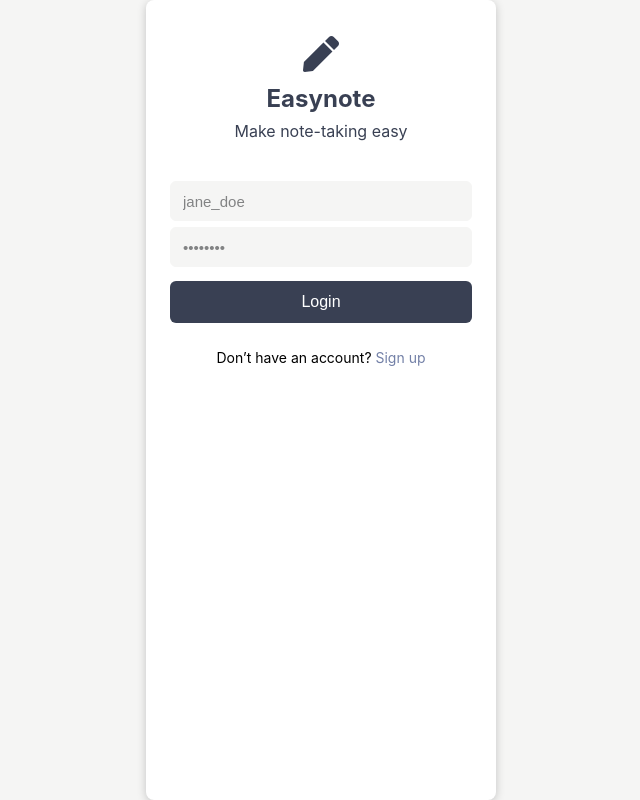
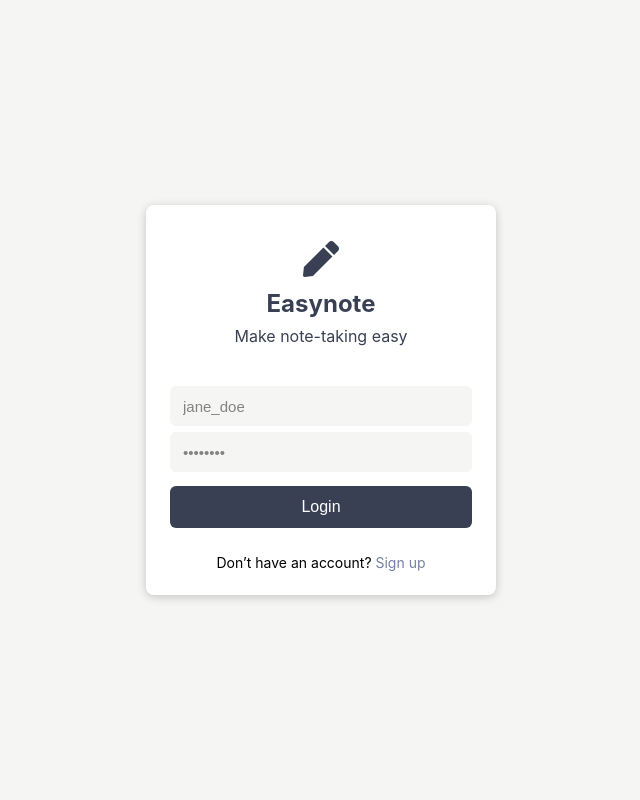
Before and after one commit to kingyiusuen/easynote, a React (Create React App) app in the folder client/: page /login in a window 1280 px wide. Shown: the whole page, without its empty margins (319-959 px from the left). Built offline with nearby package versions, Linux system fonts and the light colour scheme.

Commit message:
Fix height

```diff
--- a/client/src/components/SessionPage/PageContainer.tsx
+++ b/client/src/components/SessionPage/PageContainer.tsx
@@ -29,5 +29,6 @@ const Container = styled.div`
 
   @media (min-width: 600px) {
     width: 350px;
+    height: unset;
   }
 `;
```
